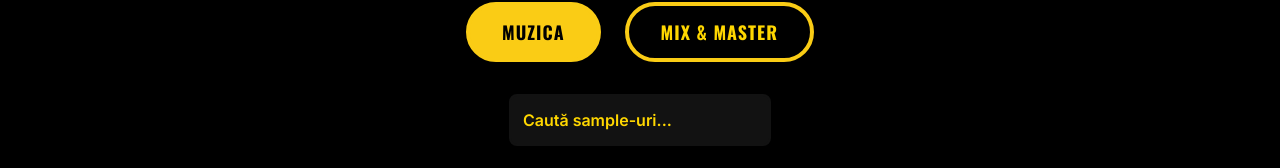
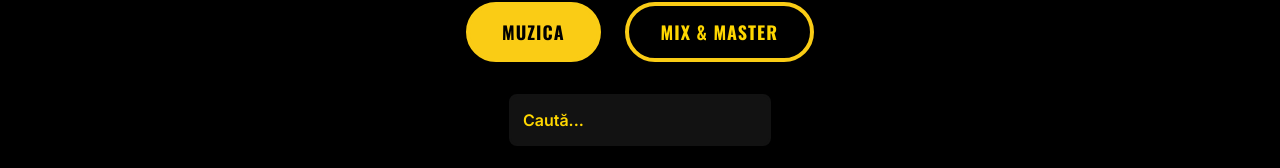
Before and after one commit to iancugeorge/UmamiRecords, a Next.js app: page /muzica in a window 1280 px wide. Shown: the part 448-616 px from the top of the page. Built offline with nearby package versions, Linux system fonts and the light colour scheme.

Commit message:
Final touches

```diff
--- a/components/SampleGallery.js
+++ b/components/SampleGallery.js
@@ -119,7 +119,7 @@ export default function SampleGallery() {
       <div className="mb-6 flex justify-center">
         <input
           type="text"
-          placeholder="Caută sample-uri..."
+          placeholder="Caută..."
           value={searchQuery}
           onChange={(e) => setSearchQuery(e.target.value)}
           className="px-4 py-2 rounded-full text-black focus:outline-none search-input"
```
